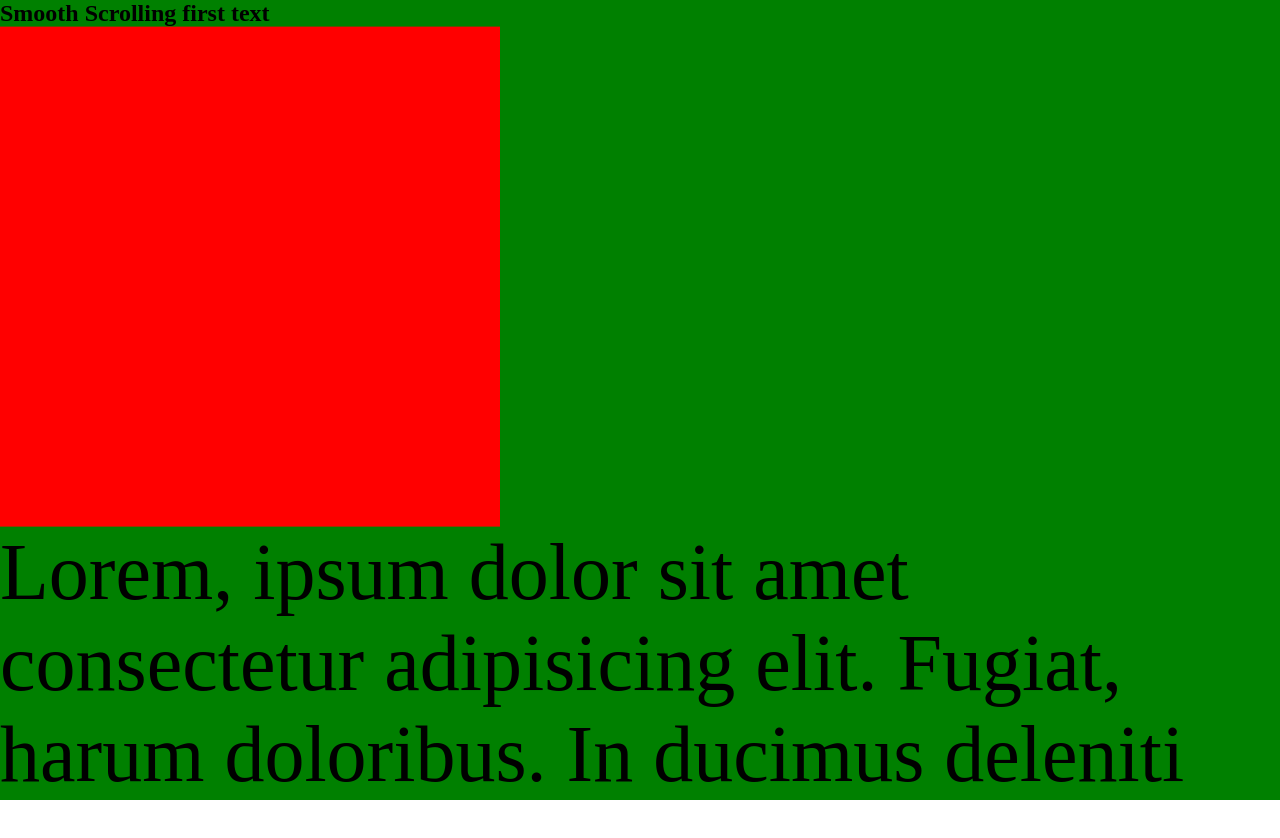
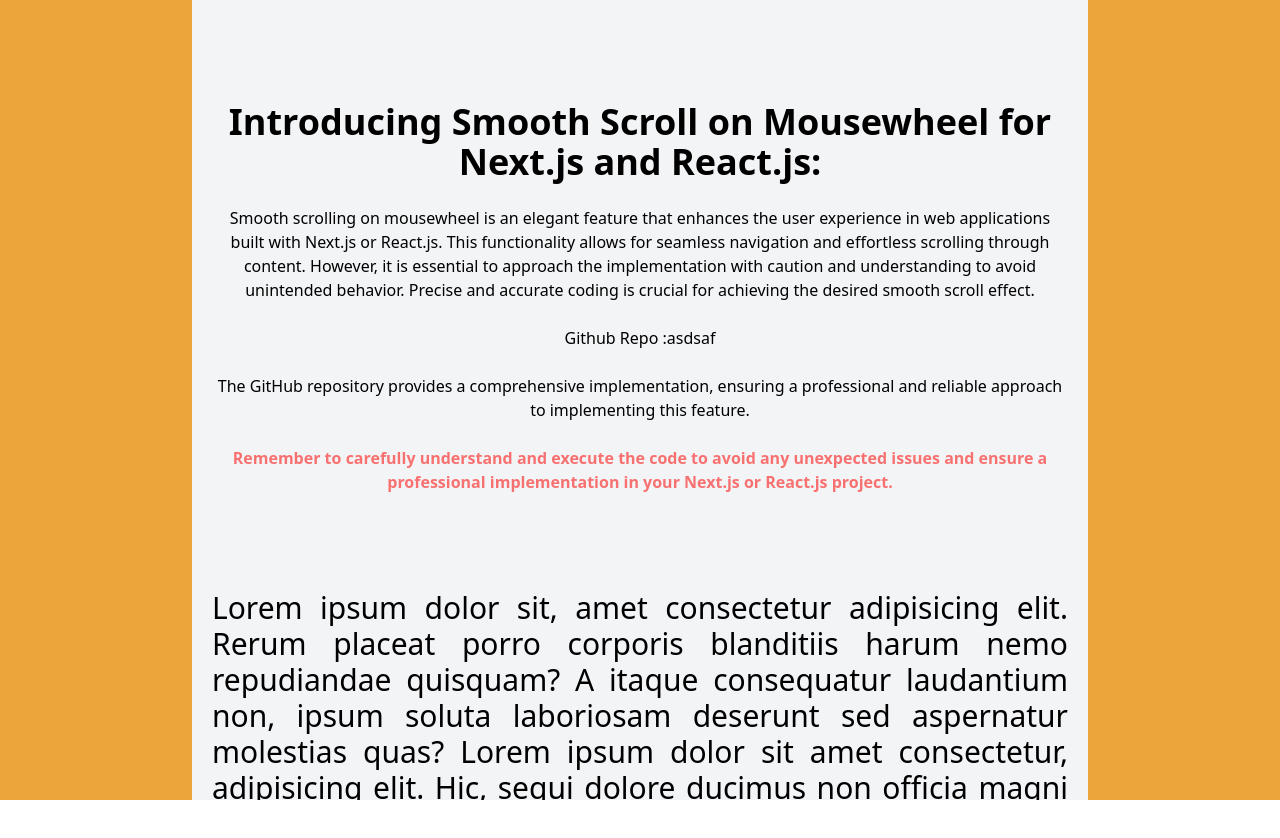
Before and after one commit to Mir-Fayek-Hossain/smooth-scroll-onmousewheel-nextjs, a Next.js app: page / in a window 1280 px wide. Shown: the top 838 px of the page. Built offline with nearby package versions, Linux system fonts and the light colour scheme.

Commit message:
Smooth scroll

```diff
--- a/components/SmoothScroll.jsx
+++ b/components/SmoothScroll.jsx
@@ -1,7 +1,7 @@
 import { useEffect, useRef } from "react";
 
+import { useRouter } from "next/router";
 import useWindowSize from "../hooks/useWindowSize";
-import { useRouter } from "next/router";
 
 const SmoothScroll = ({ children }) => {
     const router = useRouter();
@@ -14,7 +14,7 @@
 
     // 3.
     const data = {
-        ease: 0.01,
+        ease: 0.01, //Speed of scroll you can put 0.1 or 0.001 or 0.05 what ever you want
         current: 0,
         previous: 0,
         rounded: 0,
--- a/package.json
+++ b/package.json
@@ -14,5 +14,10 @@
     "next": "13.2.4",
     "react": "18.2.0",
     "react-dom": "18.2.0"
+  },
+  "devDependencies": {
+    "autoprefixer": "^10.4.14",
+    "postcss": "^8.4.24",
+    "tailwindcss": "^3.3.2"
   }
 }
--- a/pages/index.js
+++ b/pages/index.js
@@ -3,33 +3,82 @@
 export default function Home() {
     return (
         <SmoothScroll>
-            <div className="container">
-
-                <h2>Smooth Scrolling first text</h2>
-                <div className="box"></div>
+            <div className="w-full max-w-4xl mx-auto bg-gray-100 text-center py-32 px-5">
+                <h2 className="text-4xl font-bold">
+                    Introducing Smooth Scroll on Mousewheel for Next.js and
+                    React.js:
+                </h2>
+                <br />
                 <p>
-                    Lorem, ipsum dolor sit amet consectetur adipisicing elit.
-                    Fugiat, harum doloribus. In ducimus deleniti mollitia,
-                    voluptate aut maxime hic fuga facilis quaerat, culpa, libero
-                    molestiae neque asperiores delectus eaque perferendis!
+                    Smooth scrolling on mousewheel is an elegant feature that
+                    enhances the user experience in web applications built with
+                    Next.js or React.js. This functionality allows for seamless
+                    navigation and effortless scrolling through content.
+                    However, it is essential to approach the implementation with
+                    caution and understanding to avoid unintended behavior.
+                    Precise and accurate coding is crucial for achieving the
+                    desired smooth scroll effect.
                 </p>
-                <div className="box"></div>
+                <br />
+                <p>Github Repo :asdsaf</p>
+                <br />
                 <p>
-                    Lorem, ipsum dolor sit amet consectetur adipisicing elit.
-                    Fugiat, harum doloribus. In ducimus deleniti mollitia,
-                    voluptate aut maxime hic fuga facilis quaerat, culpa, libero
-                    molestiae neque asperiores delectus eaque perferendis!
+                    The GitHub repository provides a comprehensive
+                    implementation, ensuring a professional and reliable
+                    approach to implementing this feature.
                 </p>
-                <div className="box"></div>
-                <p>
-                    Lorem, ipsum dolor sit amet consectetur adipisicing elit.
-                    Fugiat, harum doloribus. In ducimus deleniti mollitia,
-                    voluptate aut maxime hic fuga facilis quaerat, culpa, libero
-                    molestiae neque asperiores delectus eaque perferendis!
+                <br />
+                <p className="text-red-400 font-semibold">
+                    Remember to carefully understand and execute the code to
+                    avoid any unexpected issues and ensure a professional
+                    implementation in your Next.js or React.js project.
                 </p>
-                <div className="box"></div>
-                last text
+                <h2 className="text-3xl mt-24 text-justify">
+                    Lorem ipsum dolor sit, amet consectetur adipisicing elit.
+                    Rerum placeat porro corporis blanditiis harum nemo
+                    repudiandae quisquam? A itaque consequatur laudantium non,
+                    ipsum soluta laboriosam deserunt sed aspernatur molestias
+                    quas? Lorem ipsum dolor sit amet consectetur, adipisicing
+                    elit. Hic, sequi dolore ducimus non officia magni id aperiam
+                    molestias quidem ex fugiat fuga itaque veniam incidunt quas
+                    repellendus temporibus ratione consequuntur. Accusantium,
+                    deleniti. Porro quod totam quis commodi eligendi nihil eum
+                    voluptate quos, sint at, aperiam id doloribus dolorem ipsa
+                    magnam minus itaque. Quaerat odit sit consectetur atque
+                    optio? Quis cumque obcaecati temporibus aliquid fugiat totam
+                    reiciendis enim amet quaerat illo corrupti consequatur ut
+                    sint dicta quo, aut laborum reprehenderit odio neque, facere
+                    animi maxime nobis? Ad, doloribus odio! Odio eaque quas
+                    asperiores voluptatum totam quis suscipit molestiae
+                    eligendi, cumque est incidunt dolorem hic placeat quam.
+                    Natus quis ratione sint, minus nemo quos neque ullam tempore
+                    dolorem accusantium alias totam dignissimos suscipit facilis
+                    placeat quas nisi! Architecto natus minima eos esse corrupti
+                    reprehenderit dolorum necessitatibus vitae nostrum illo
+                    cupiditate vero aliquam beatae assumenda harum autem
+                    aspernatur eligendi id perspiciatis impedit soluta
+                    excepturi, eaque ea. Ullam est ipsum minima cupiditate
+                    quidem nihil debitis? Sed amet nisi officia fugiat, fugit
+                    iste ipsam debitis et minus facere inventore at esse
+                    molestiae, mollitia sequi? Magnam ipsa ipsum aliquam quod
+                    repellat, voluptatibus excepturi itaque numquam placeat
+                    eligendi facilis illo cupiditate totam a maiores debitis,
+                    nesciunt harum libero, veritatis maxime blanditiis. Debitis
+                    eveniet mollitia corporis odit impedit adipisci! Voluptatum
+                    quis non consectetur! Quidem at minima a hic, velit repellat
+                    tempore. Ipsam culpa aut, natus beatae nisi non. Non, magnam
+                    labore. Vitae temporibus quas quia beatae repellendus fuga,
+                    fugit numquam ducimus optio impedit ullam accusantium
+                    aperiam inventore perspiciatis mollitia, qui obcaecati vero
+                    possimus deleniti sequi. Sapiente beatae, quas recusandae
+                    eum non esse aliquid. Architecto id odit blanditiis ducimus
+                    nemo magnam illum repudiandae eius unde eos sint nesciunt
+                    pariatur omnis eligendi facere esse, sapiente enim aut quasi
+                    corrupti fugit, quae sed optio! Ab libero tempora rem nobis,
+                    est nesciunt?
+                </h2>
             </div>
+            <p className="w-full bg-gray-700 text-white bold text-center">The End</p>
         </SmoothScroll>
     );
 }
--- /dev/null
+++ b/postcss.config.js
@@ -0,0 +1,6 @@
+module.exports = {
+  plugins: {
+    tailwindcss: {},
+    autoprefixer: {},
+  },
+}
--- a/styles/globals.css
+++ b/styles/globals.css
@@ -1,18 +1,10 @@
+@tailwind base;
+@tailwind components;
+@tailwind utilities;
 
 * {
     margin: 0%;
     padding: 0;
-}
-.box {
-    width: 500px;
-    height: 500px;
-    background-color: red;
-}
-p {
-    font-size: 5rem;
-}
-.container {
-    position: relative;
 }
 .smooth-scroll-container {
     position: fixed;
@@ -23,5 +15,5 @@
     overflow: hidden;
     max-width: 100vw;
     max-height: 100vh;
-    background-color: green;
+    background-color: rgb(236, 165, 59);
 }
--- /dev/null
+++ b/tailwind.config.js
@@ -0,0 +1,12 @@
+/** @type {import('tailwindcss').Config} */
+module.exports = {
+    content: [
+        "./app/**/*.{js,ts,jsx,tsx,mdx}",
+        "./pages/**/*.{js,ts,jsx,tsx,mdx}",
+        "./components/**/*.{js,ts,jsx,tsx,mdx}",
+    ],
+    theme: {
+        extend: {},
+    },
+    plugins: [],
+};
```
Also changed, not shown: components/Section.jsx (deleted, +0 -28 lines), 1 other file (tests, documents, lock files or other folders).
